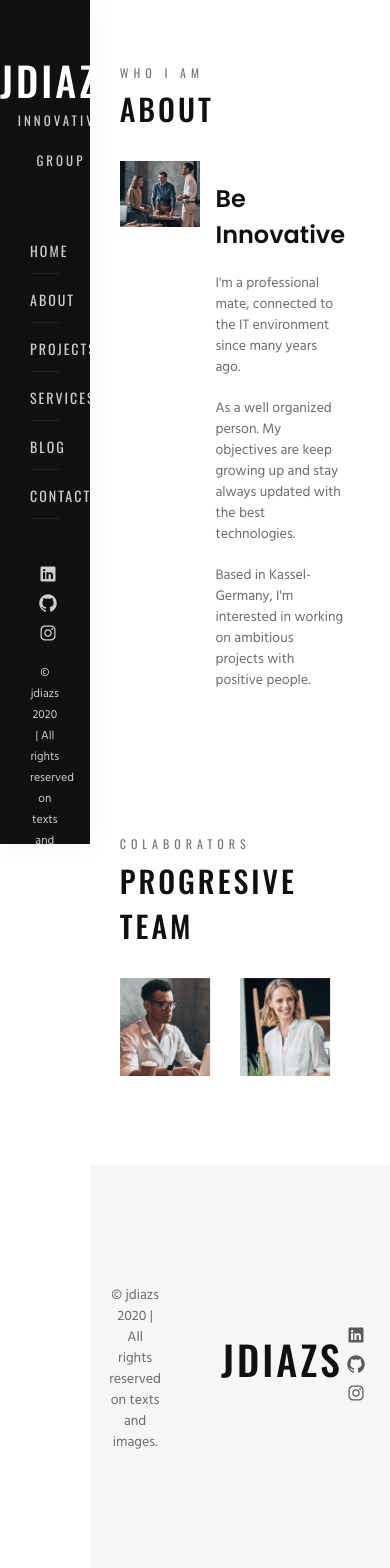
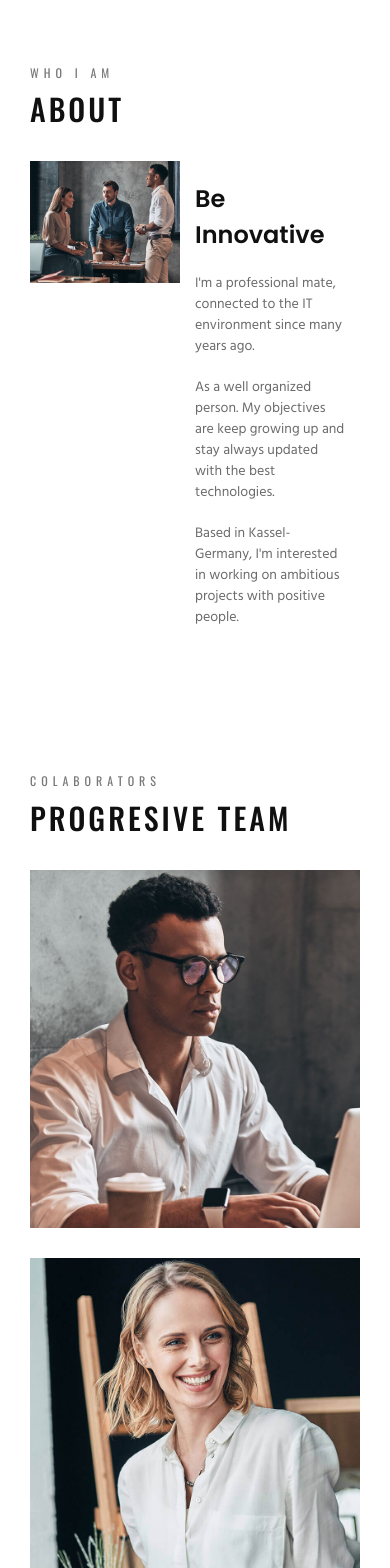
Before and after one commit to joaquindiazs/portfolio, a React (Create React App) app: page /about in a window 390 px wide. Shown: the top 1568 px of the page. Built offline with nearby package versions, Linux system fonts and the light colour scheme.

Commit message:
Ready mobile home design

```diff
--- a/src/App.css
+++ b/src/App.css
@@ -4,9 +4,10 @@
 
 /*** GLOBAL CLASSES ***/
 
+/* For mobile resolution & default: */
+
 .section-wrapper {
-    width: 77%;
-    float: right;
+    width: 100%;
     box-sizing: border-box;
 }
 
@@ -42,12 +43,12 @@
 /*** Gallery flexbox grid ***/
 
 .gallery-wrapper {
-    display: flex;
-    flex-wrap: wrap;
+    /*display: flex;*/
+    /*flex-wrap: wrap;*/
 }
 
 .item-wrapper {
-      width: calc(50% - 30px);
+      width: 100%;
       position: relative;
       padding: 0 30px 20px 0;
 }
@@ -99,3 +100,22 @@
     font-size: 25px;
     color: #FFF;
 }
+
+/* For desktop: */
+
+@media only screen and (min-width: 768px) {
+    .section-wrapper {
+        width: 77%;
+        float: right;
+        box-sizing: border-box;
+    }
+
+    .gallery-wrapper {
+        display: flex;
+        flex-wrap: wrap;
+    }
+
+    .item-wrapper {
+      width: calc(50% - 30px);
+    }
+}
--- a/src/components/Footer.css
+++ b/src/components/Footer.css
@@ -1,19 +1,38 @@
+/* For mobile phones: */
+
 .footer-wrapper {
 	float: right;
-    width: 77%;
+    width: 100%;
     box-sizing: border-box;
-	padding: 120px 60px;
     background: #f6f6f6;
-    display: flex;
     align-items: center;
     justify-content: center;
+    padding: 60px 30px 30px;
 }
 
 .footer-wrapper .footer-item {
-	width: 33%;
+    width: 100%;
     text-align: center;
-    padding: 0 30px;
+    padding-bottom: 20px;
 }
+
+/* For desktop: */
+
+@media only screen and (min-width: 768px) {
+    .footer-wrapper {
+        width: 77%;
+        display: flex;
+	    padding: 100px 60px 0;
+    }
+
+    .footer-wrapper .footer-item {
+        width: 33%;
+        text-align: center;
+        padding: 0 30px;
+    }
+}
+
+/* For all resolutions: */
 
 .footer-wrapper .footer-item h2 {
     color: #101010;
--- a/src/components/Navigation.css
+++ b/src/components/Navigation.css
@@ -1,4 +1,7 @@
+/* For mobile resolution & default: */
+
 aside {
+    display: none;
     padding: 60px 0;
     width: 23%;
     position: fixed;
@@ -134,3 +137,11 @@ aside .logo a span {
 .navigation-footer-wrapper p small {
     font-size: 85%;
 }
+
+/* For desktop: */
+
+@media only screen and (min-width: 768px) {
+    aside {
+        display: block;
+    }
+}
```
